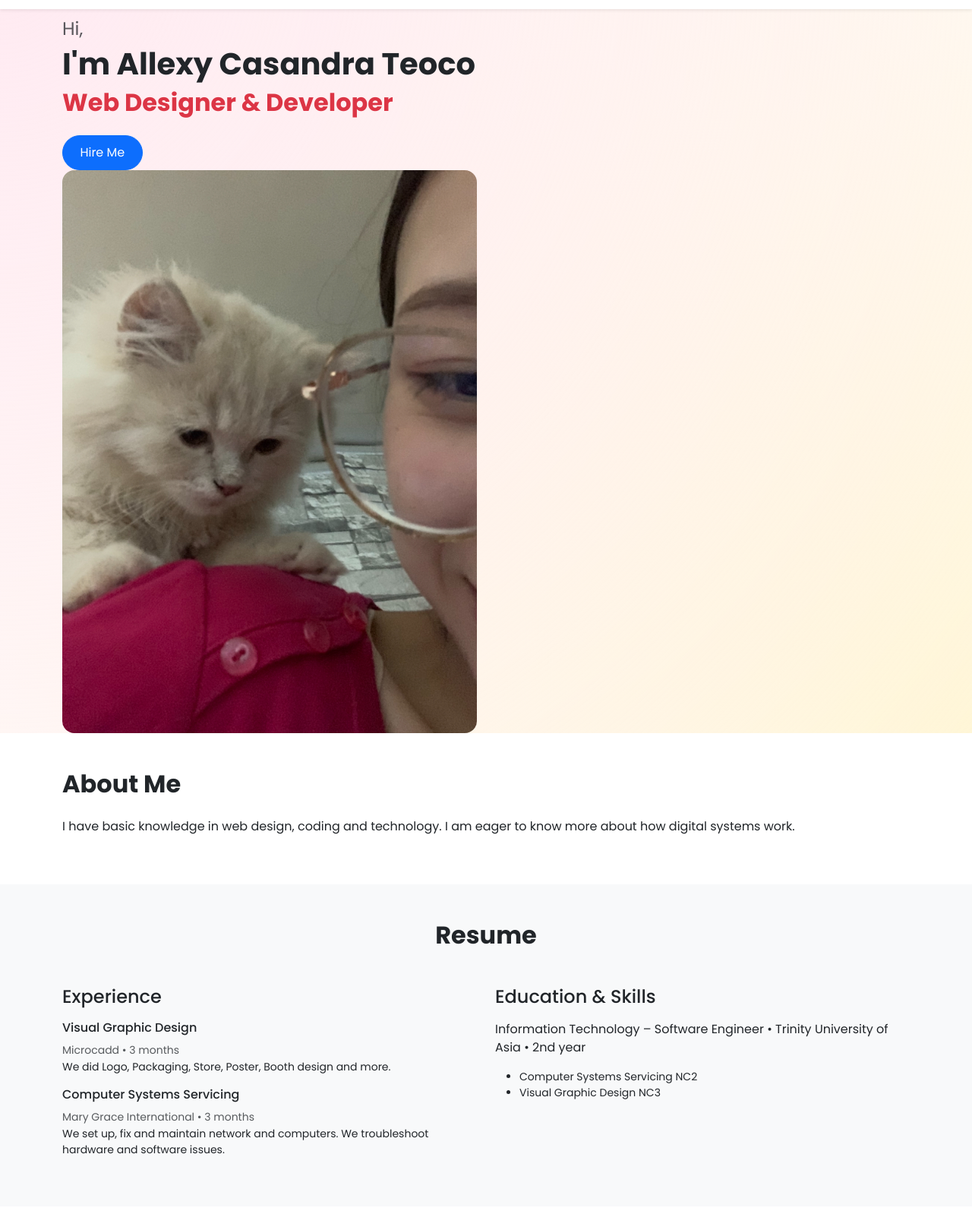
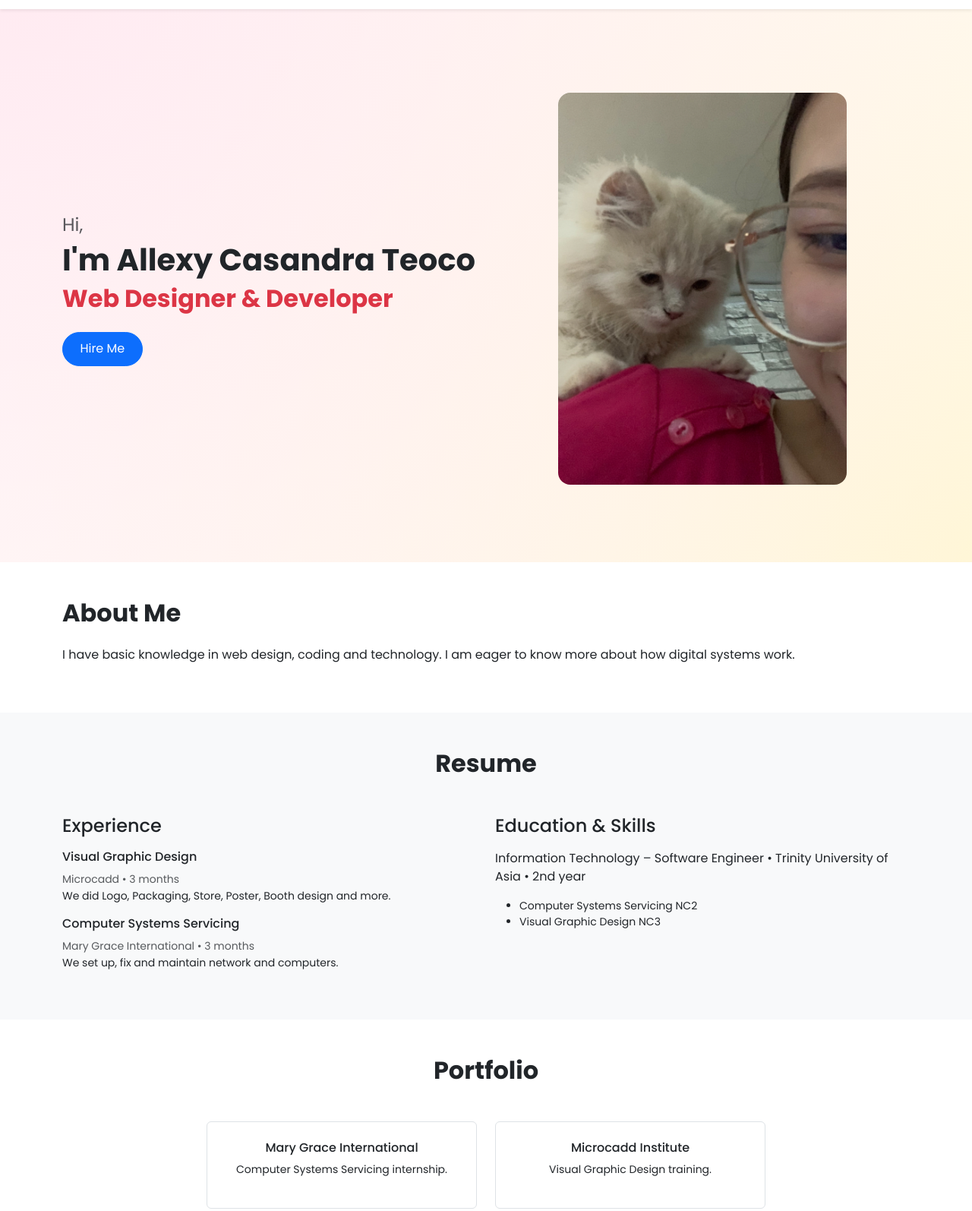
Before and after one commit to choco-ai/xtuaportfolio, a plain HTML site: page index.html in a window 1280 px wide. Shown: the part 60-1654 px from the top of the page at 76% size. Drawn offline with nearby package versions, Linux system fonts and the light colour scheme.

Commit message:
Update index.html

```diff
--- a/index.html
+++ b/index.html
@@ -61,12 +61,13 @@
   </div>
 </nav>
 
+<!-- HERO -->
 <header class="hero" id="home">
   <div class="container">
     <div class="row align-items-center">
 
-      <div class="col-lg-10">
-        <!-- ✅ Hi is now larger -->
+      <!-- LEFT: TEXT -->
+      <div class="col-lg-6">
         <p class="text-muted mb-1 fs-4">Hi,</p>
 
         <h1 class="fw-bold">I'm <span>Allexy Casandra Teoco</span></h1>
@@ -78,11 +79,13 @@
         </div>
       </div>
 
-      <div class="col-lg-6 mt-5 mt-lg-0 text-center">
+      <!-- RIGHT: IMAGE -->
+      <div class="col-lg-6 text-center mt-5 mt-lg-0">
         <img
           src="./profile.PNG"
           class="img-fluid rounded-4"
-          alt="Your Photo Here"
+          alt="Profile Photo"
+          style="max-width: 380px;"
           onerror="this.onerror=null; this.src='./profile.png';"
         />
       </div>
@@ -118,7 +121,7 @@
           <h6>Computer Systems Servicing</h6>
           <small class="text-muted">Mary Grace International • 3 months</small>
           <p class="small">
-            We set up, fix and maintain network and computers. We troubleshoot hardware and software issues.
+            We set up, fix and maintain network and computers.
           </p>
         </div>
       </div>
@@ -146,18 +149,14 @@
       <div class="col-md-4 text-center">
         <div class="p-4 border rounded">
           <h6>Mary Grace International</h6>
-          <p class="small">
-            Computer Systems Servicing internship.
-          </p>
+          <p class="small">Computer Systems Servicing internship.</p>
         </div>
       </div>
 
       <div class="col-md-4 text-center">
         <div class="p-4 border rounded">
           <h6>Microcadd Institute</h6>
-          <p class="small">
-            Visual Graphic Design training.
-          </p>
+          <p class="small">Visual Graphic Design training.</p>
         </div>
       </div>
     </div>
```
